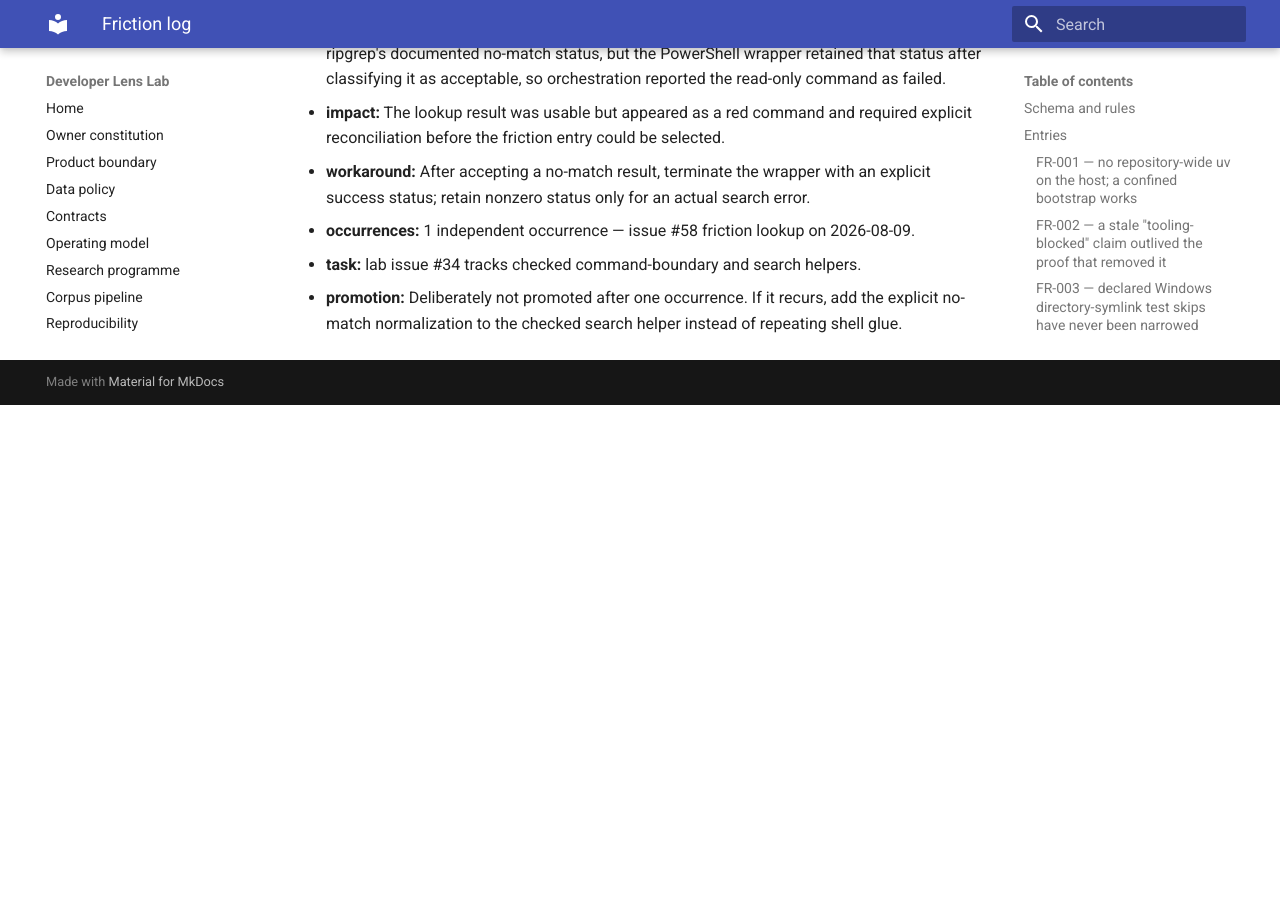
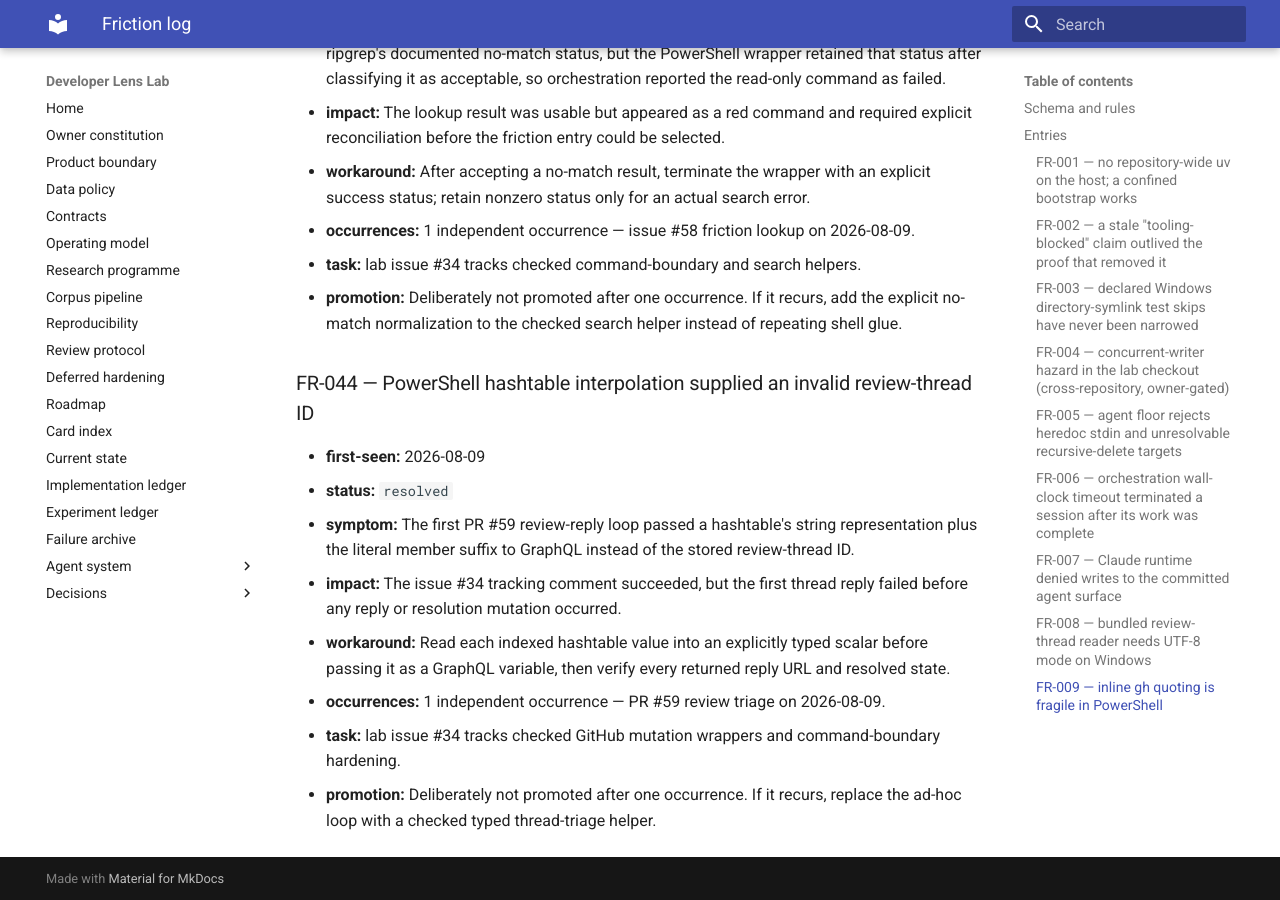
Before and after one commit to Chris0Jeky/developer-lens-lab, an MkDocs documentation site: the page built from docs/agent-system/FRICTION_LOG.md, in a window 1280 px wide and 900 px high, scrolled down 33801 px. Built offline with MkDocs 1.6.1 and Material for MkDocs 9.7.7, drawn with Linux system fonts in a browser that asks for light colours; before the commit the page ends 34206 px from its top, so only the background shows below that.

Commit message:
Record review triage friction

```diff
--- a/docs/agent-system/FRICTION_LOG.md
+++ b/docs/agent-system/FRICTION_LOG.md
@@ -1159,3 +1159,18 @@ change before the focused lint, type, and test proofs; no protected or ignored c
 - **task:** lab issue #34 tracks checked command-boundary and search helpers.
 - **promotion:** Deliberately not promoted after one occurrence. If it recurs, add the explicit
   no-match normalization to the checked search helper instead of repeating shell glue.
+
+### FR-044 — PowerShell hashtable interpolation supplied an invalid review-thread ID
+
+- **first-seen:** 2026-08-09
+- **status:** `resolved`
+- **symptom:** The first PR #59 review-reply loop passed a hashtable's string representation plus
+  the literal member suffix to GraphQL instead of the stored review-thread ID.
+- **impact:** The issue #34 tracking comment succeeded, but the first thread reply failed before any
+  reply or resolution mutation occurred.
+- **workaround:** Read each indexed hashtable value into an explicitly typed scalar before passing
+  it as a GraphQL variable, then verify every returned reply URL and resolved state.
+- **occurrences:** 1 independent occurrence — PR #59 review triage on 2026-08-09.
+- **task:** lab issue #34 tracks checked GitHub mutation wrappers and command-boundary hardening.
+- **promotion:** Deliberately not promoted after one occurrence. If it recurs, replace the ad-hoc
+  loop with a checked typed thread-triage helper.
```
